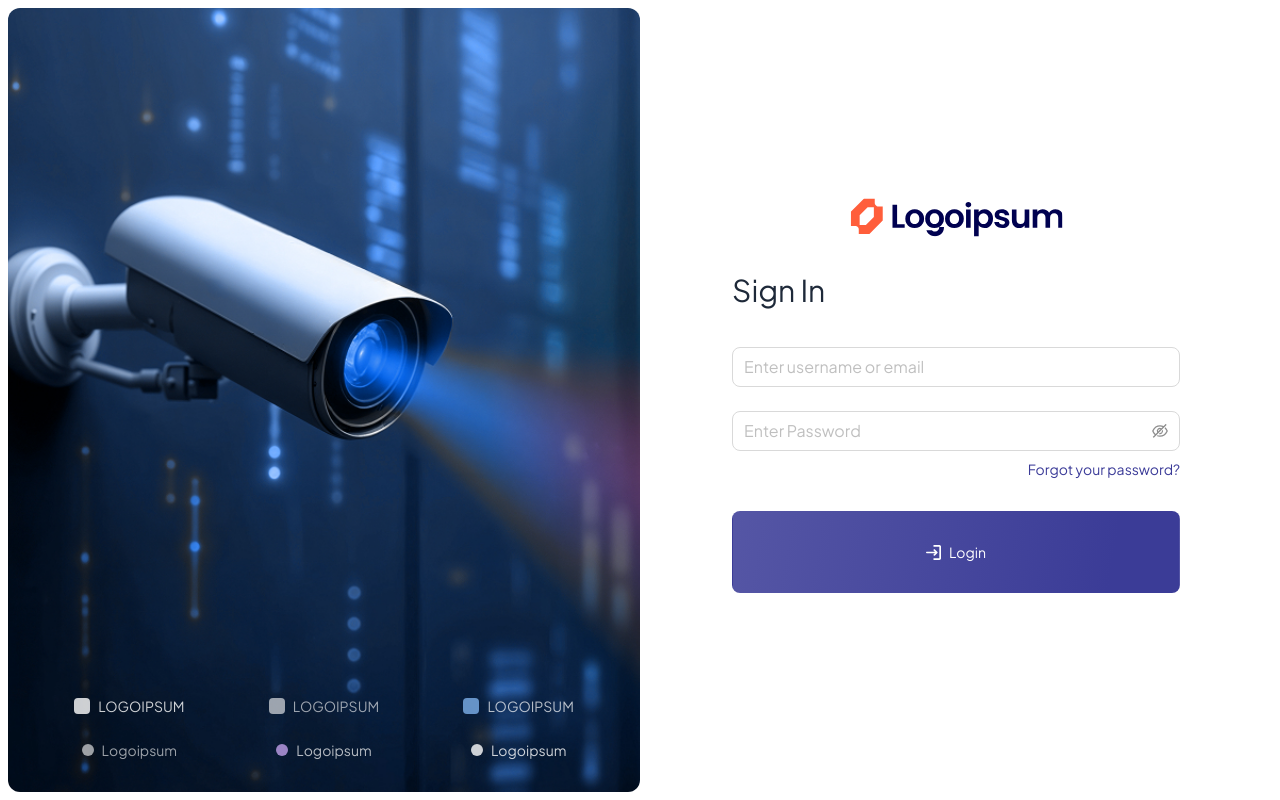
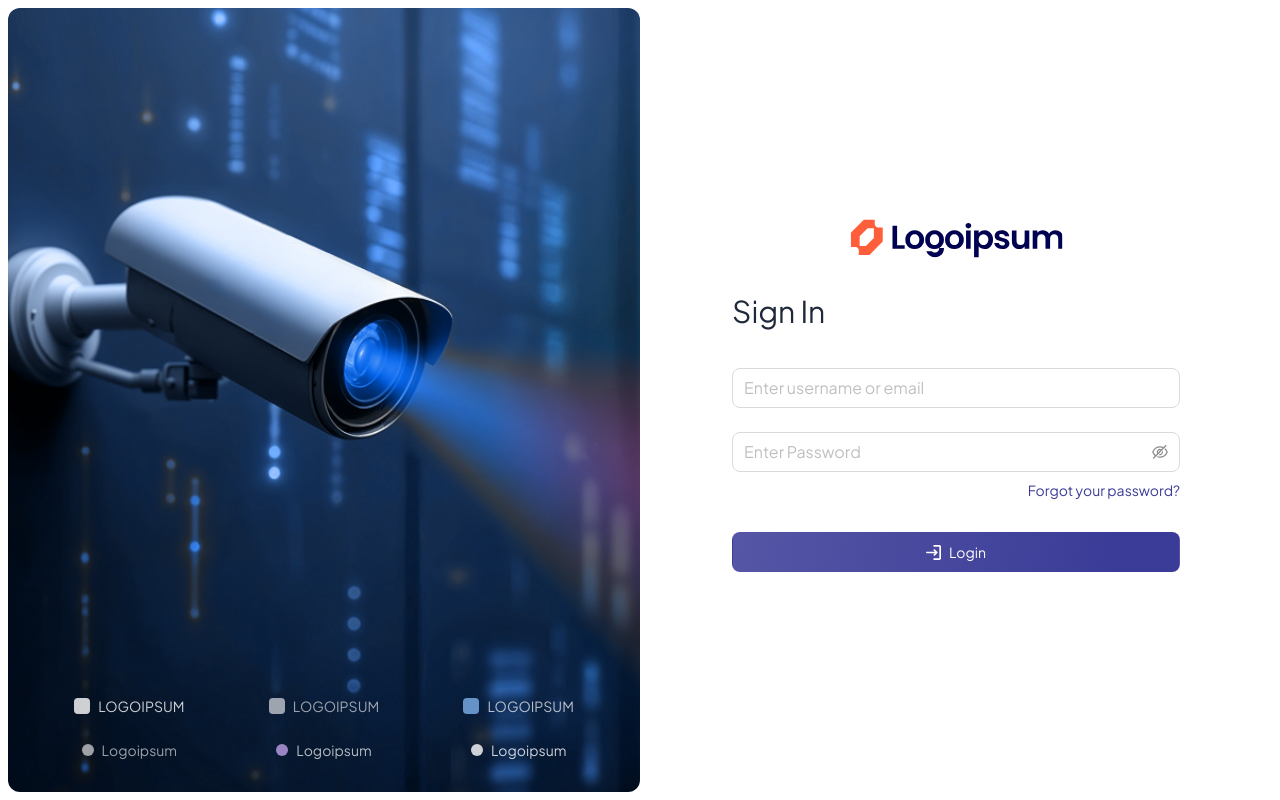
Before and after one commit to yashprajapati-mantra/VMS-frontend, a React (Vite) app: page / in a window 1280 px wide. Built offline with nearby package versions, Linux system fonts and the light colour scheme.

Commit message:
fix: remove padding from primary button for better alignment

```diff
--- a/src/assets/scss/components/_custom-form.scss
+++ b/src/assets/scss/components/_custom-form.scss
@@ -22,7 +22,6 @@
         font-weight: 500;
         border-radius: 0.5rem;
         transition: 0.3s all;
-        padding: 2.5rem 1.5rem;
 
         &:disabled,
         &.disabled {
```
